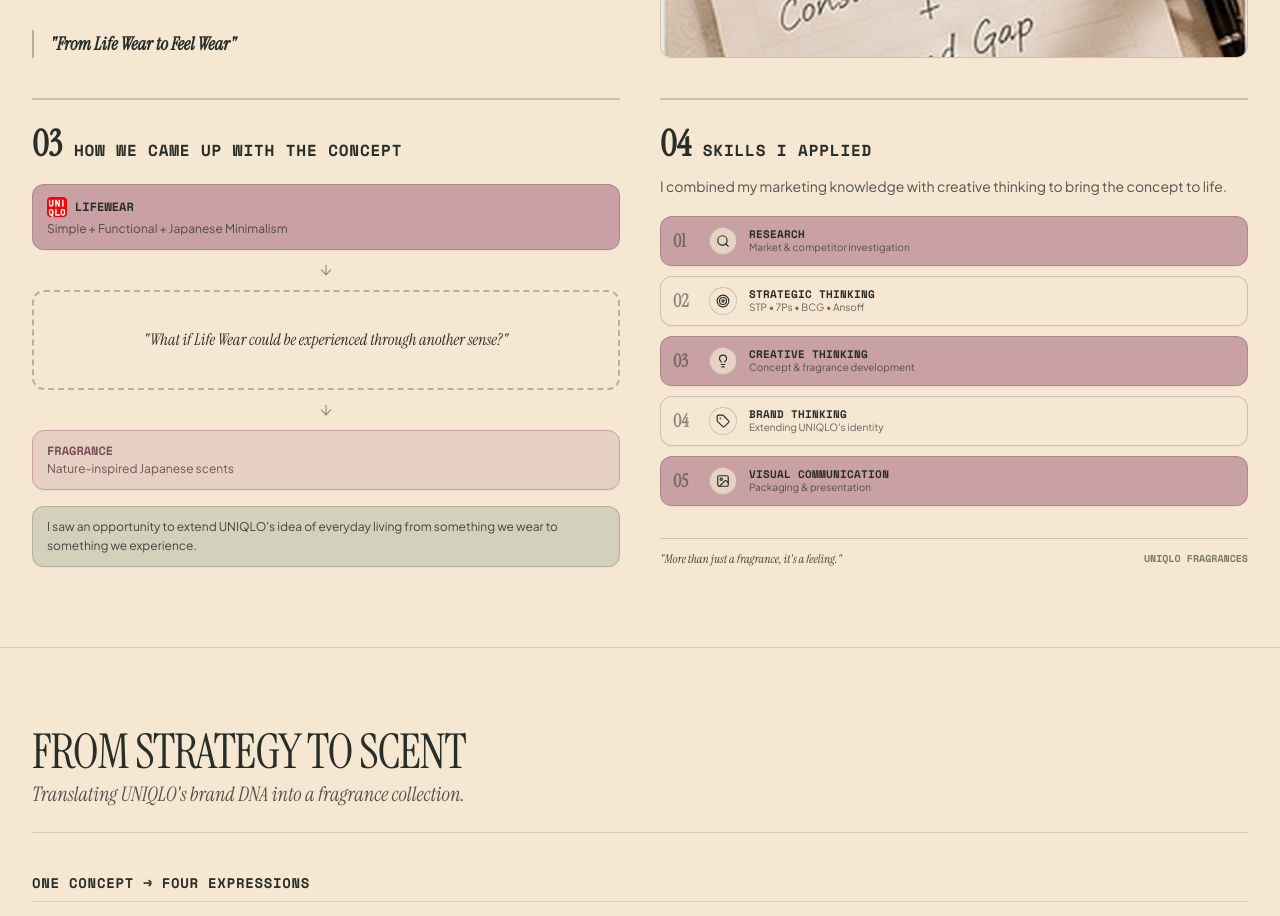
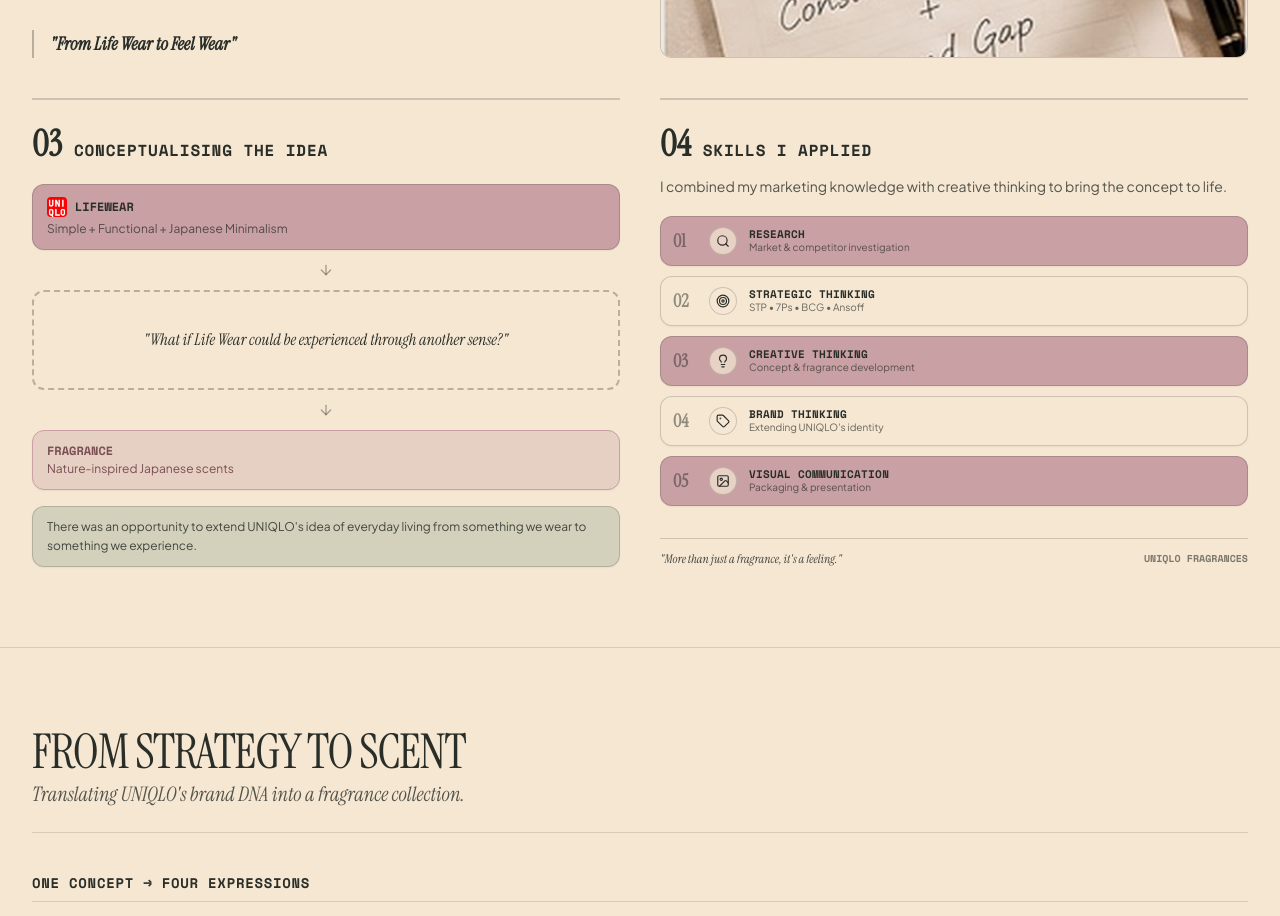
Before and after one commit to srishtij200/srishti, a React (Vite) app: page /projects/marketing in a window 1280 px wide. Shown: the part 1440-2356 px from the top of the page. Built offline with nearby package versions, Linux system fonts and the light colour scheme; no server answers.

Commit message:
project1 page 2: rename subsection 03 to Conceptualising the Idea and drop first-person 'I' from the takeaway box

```diff
--- a/src/data/portfolioData.ts
+++ b/src/data/portfolioData.ts
@@ -268,8 +268,8 @@
       },
       quadrant03: {
         number: "03",
-        title: "HOW WE CAME UP WITH THE CONCEPT",
-        takeaway: "I saw an opportunity to extend UNIQLO's idea of everyday living from something we wear to something we experience."
+        title: "CONCEPTUALISING THE IDEA",
+        takeaway: "There was an opportunity to extend UNIQLO's idea of everyday living from something we wear to something we experience."
       },
       quadrant04: {
         number: "04",
--- a/src/pages/ProjectMarketingPage.tsx
+++ b/src/pages/ProjectMarketingPage.tsx
@@ -244,7 +244,7 @@
               </div>
 
               {/* ------------------------------------------------------------- */}
-              {/* QUADRANT 03: HOW WE CAME UP WITH THE CONCEPT                   */}
+              {/* QUADRANT 03: CONCEPTUALISING THE IDEA                          */}
               {/* ------------------------------------------------------------- */}
               <div className="border-t-2 border-[var(--c-ink)]/20 pt-6 flex flex-col h-full">
                 <div className="flex flex-col flex-1">
--- a/studio/schemas/projectMarketing.ts
+++ b/studio/schemas/projectMarketing.ts
@@ -88,7 +88,7 @@
         },
         {
           name: 'quadrant03',
-          title: 'Quadrant 03 — How I Came Up With the Concept',
+          title: 'Quadrant 03 — Conceptualising the Idea',
           type: 'object',
           fields: [
             { name: 'number', title: 'Number', type: 'string' },
```
